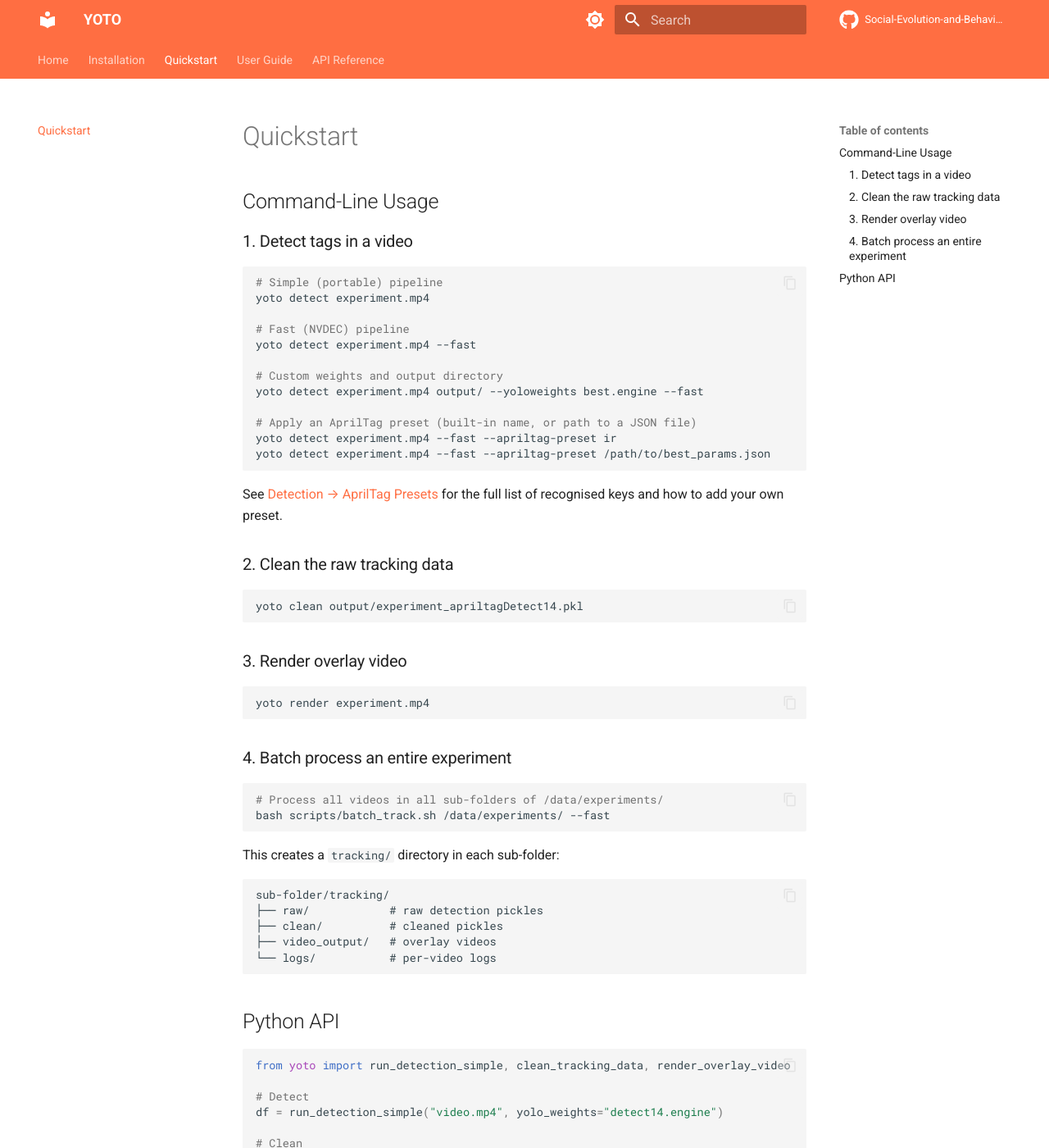
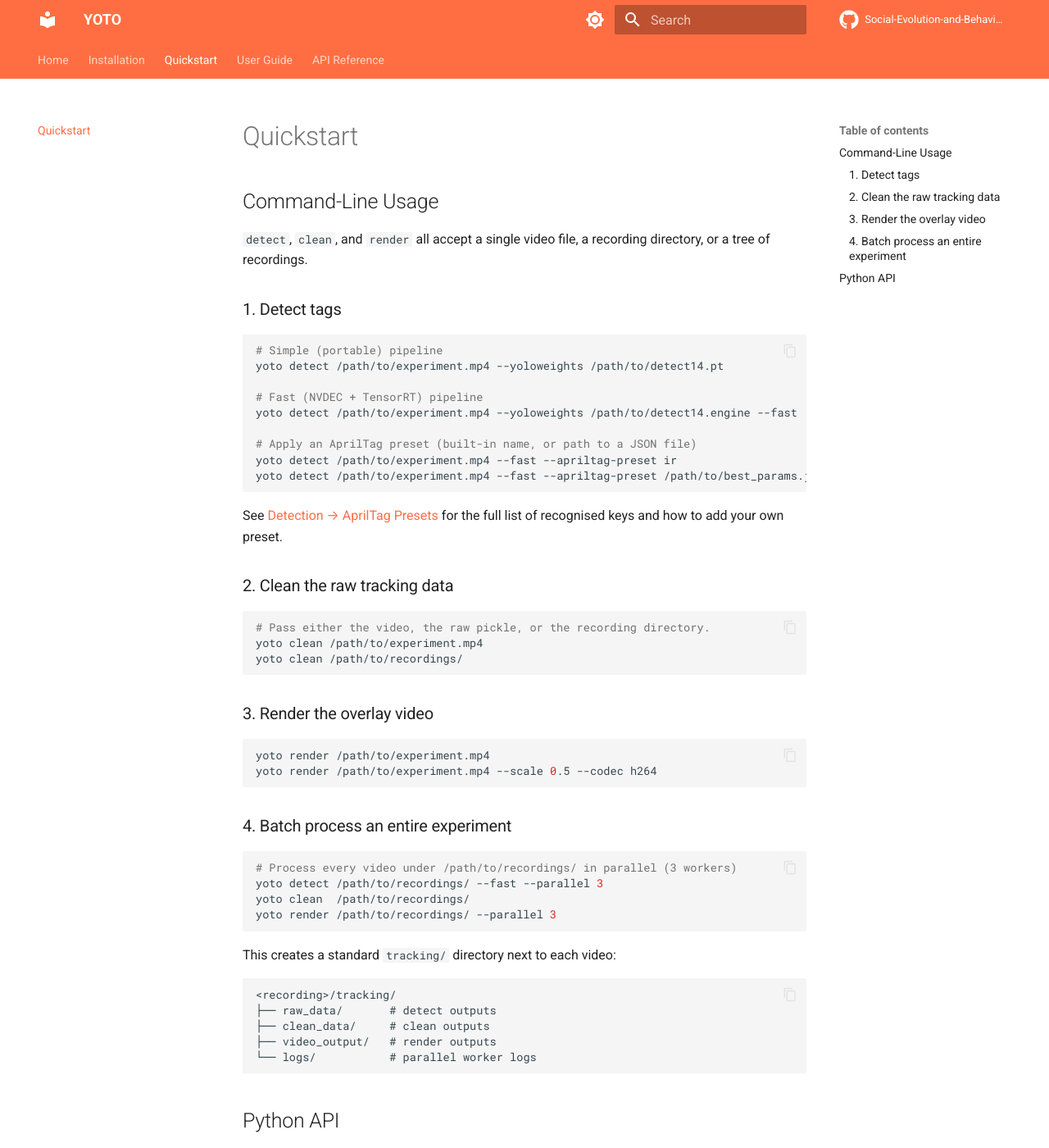
Before and after one commit to Social-Evolution-and-Behavior/yoto, an MkDocs documentation site: the page built from docs/guides/quickstart.md, in a window 1280 px wide and 1400 px high. Shown: the whole window at 82% size. Built offline with MkDocs 1.6.1 and Material for MkDocs 9.7.7, drawn with Linux system fonts in a browser that asks for light colours; comment, search, counter and statistics services are not loaded; some of the changed text lies outside the part shown.

````diff
--- a/docs/guides/quickstart.md
+++ b/docs/guides/quickstart.md
@@ -2,21 +2,20 @@
 
 ## Command-Line Usage
 
-### 1. Detect tags in a video
+`detect`, `clean`, and `render` all accept a single video file, a recording directory, or a tree of recordings.
+
+### 1. Detect tags
 
 ```bash
 # Simple (portable) pipeline
-yoto detect experiment.mp4
+yoto detect /path/to/experiment.mp4 --yoloweights /path/to/detect14.pt
 
-# Fast (NVDEC) pipeline
-yoto detect experiment.mp4 --fast
-
-# Custom weights and output directory
-yoto detect experiment.mp4 output/ --yoloweights best.engine --fast
+# Fast (NVDEC + TensorRT) pipeline
+yoto detect /path/to/experiment.mp4 --yoloweights /path/to/detect14.engine --fast
 
 # Apply an AprilTag preset (built-in name, or path to a JSON file)
-yoto detect experiment.mp4 --fast --apriltag-preset ir
-yoto detect experiment.mp4 --fast --apriltag-preset /path/to/best_params.json
+yoto detect /path/to/experiment.mp4 --fast --apriltag-preset ir
+yoto detect /path/to/experiment.mp4 --fast --apriltag-preset /path/to/best_params.json
 ```
 
 See [Detection → AprilTag Presets](detection.md#apriltag-presets) for the
@@ -25,43 +24,48 @@ full list of recognised keys and how to add your own preset.
 ### 2. Clean the raw tracking data
 
 ```bash
-yoto clean output/experiment_apriltagDetect14.pkl
+# Pass either the video, the raw pickle, or the recording directory.
+yoto clean /path/to/experiment.mp4
+yoto clean /path/to/recordings/
 ```
 
-### 3. Render overlay video
+### 3. Render the overlay video
 
 ```bash
-yoto render experiment.mp4
+yoto render /path/to/experiment.mp4
+yoto render /path/to/experiment.mp4 --scale 0.5 --codec h264
 ```
 
 ### 4. Batch process an entire experiment
 
 ```bash
-# Process all videos in all sub-folders of /data/experiments/
-bash scripts/batch_track.sh /data/experiments/ --fast
+# Process every video under /path/to/recordings/ in parallel (3 workers)
+yoto detect /path/to/recordings/ --fast --parallel 3
+yoto clean  /path/to/recordings/
+yoto render /path/to/recordings/ --parallel 3
 ```
 
-This creates a `tracking/` directory in each sub-folder:
+This creates a standard `tracking/` directory next to each video:
 
 ```
-sub-folder/tracking/
-├── raw/            # raw detection pickles
-├── clean/          # cleaned pickles
-├── video_output/   # overlay videos
-└── logs/           # per-video logs
+<recording>/tracking/
+├── raw_data/       # detect outputs
+├── clean_data/     # clean outputs
+├── video_output/   # render outputs
+└── logs/           # parallel worker logs
 ```
 
 ## Python API
 
+The same three stages are available as importable functions:
+
 ```python
 from yoto import run_detection_simple, clean_tracking_data, render_overlay_video
 
-# Detect
-df = run_detection_simple("video.mp4", yolo_weights="detect14.engine")
-
-# Clean
+df = run_detection_simple(
+    "/path/to/experiment.mp4",
+    yolo_weights="/path/to/detect14.engine",
+)
 cleaned, ids, metrics = clean_tracking_data(df)
-
-# Render
-render_overlay_video("video.mp4", cleaned, ids, scale=0.5)
+render_overlay_video("/path/to/experiment.mp4", cleaned, ids, scale=0.5)
 ```
````
Also changed, not shown: README.md (+52 -30 lines), docs/guides/cleaning.md (+21 -1 lines), docs/guides/installation.md (+23 -16 lines), docs/guides/video.md (+19 -7 lines), docs/index.md (+22 -23 lines).
